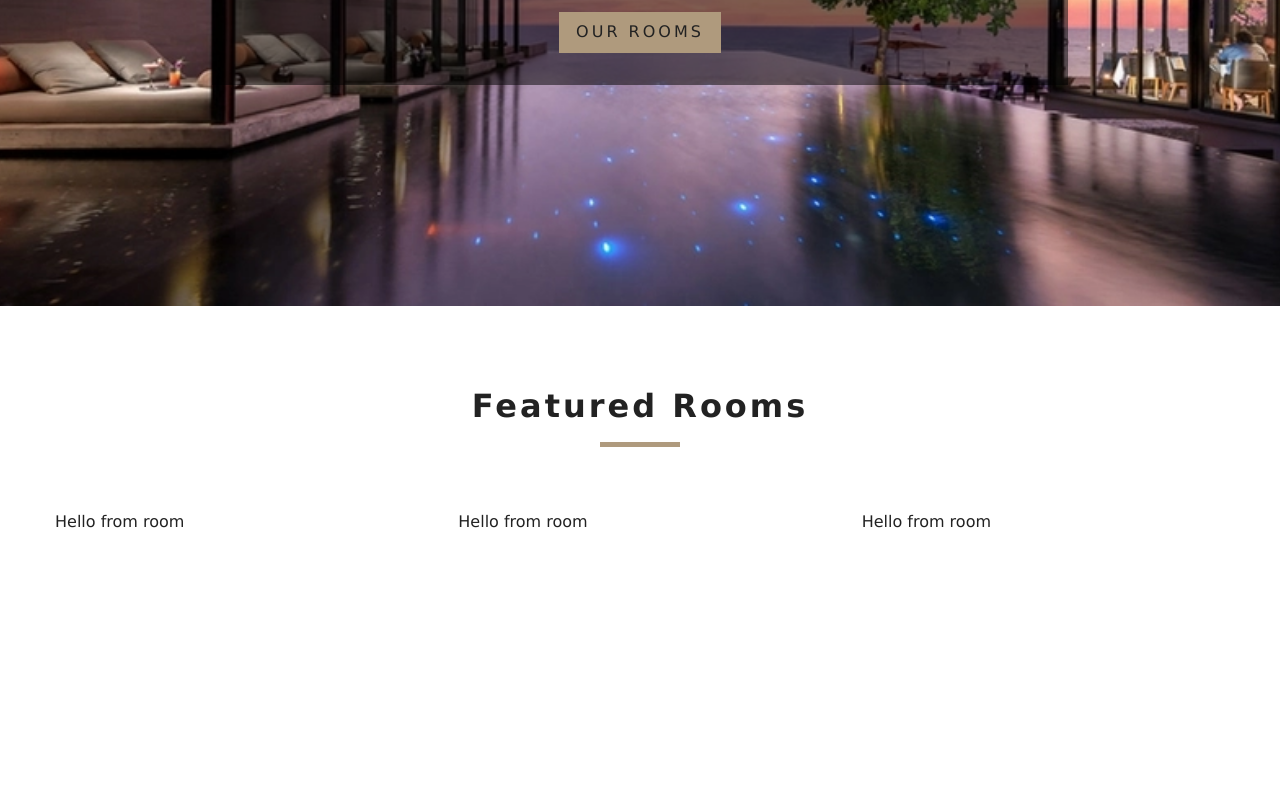
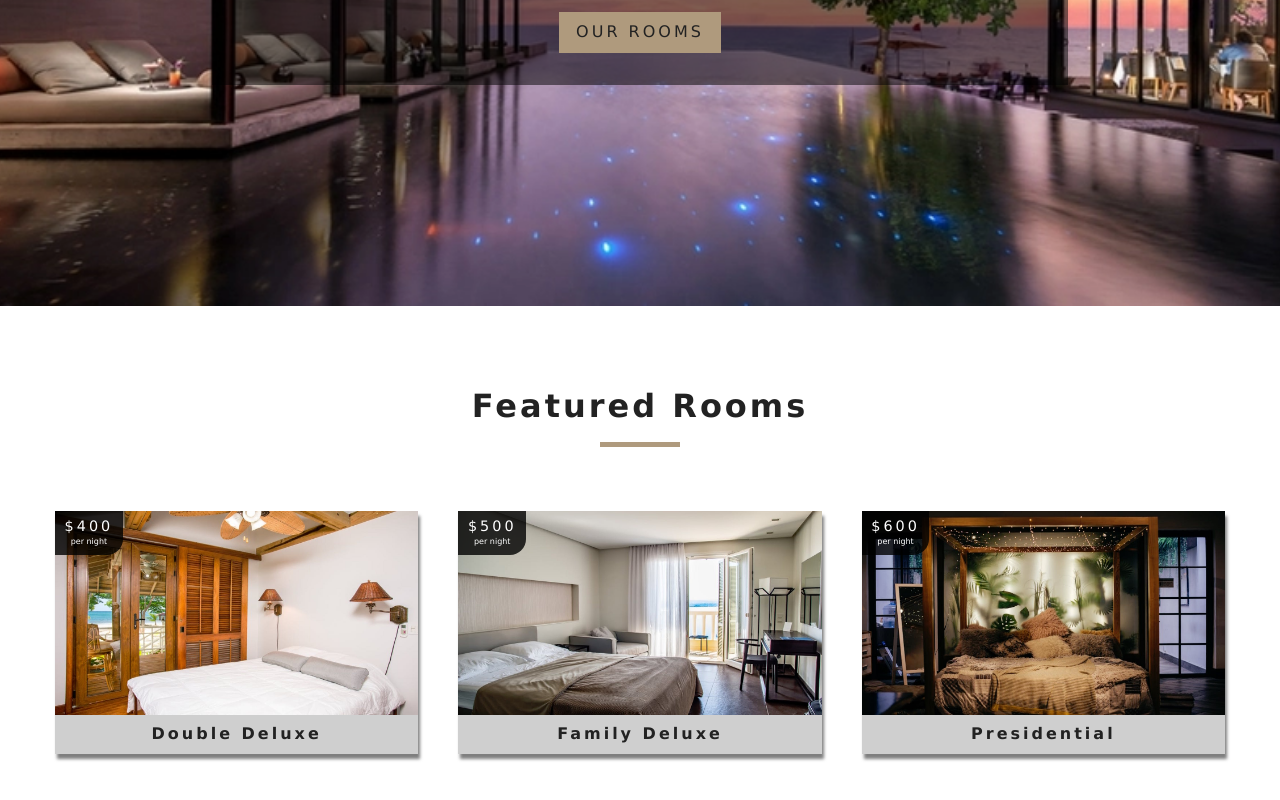
Before and after one commit to tuyenphk/beach-resort, a React (Create React App) app: page / in a window 1280 px wide. Shown: the part 494-1294 px from the top of the page. Before the commit the page ends 1107 px from the top, so only its background shows below. Built offline with nearby package versions, Linux system fonts and the light colour scheme.

Commit message:
display room feature

```diff
--- a/src/App.js
+++ b/src/App.js
@@ -17,7 +17,7 @@
       <Switch>
         <Route exact path="/" component={Home} />
         <Route exact path="/rooms" component={Rooms} />
-        <Route exact path="/room/:slug" component={SingleRoom} />
+        <Route exact path="/rooms/:slug" component={SingleRoom} />
         <Route exact path="/services" component={Services} />
         <Route component={Error} />
       </Switch>
--- a/src/components/Room.js
+++ b/src/components/Room.js
@@ -1,9 +1,30 @@
 import React from 'react'
+import {Link} from 'react-router-dom'
+import PropTypes from 'prop-types'
 
-export default function Room() {
+export default function Room({room}) {
+    const{name, slug, images, price} = room;
     return (
-        <div>
-            Hello from room
-        </div>
+        <article className="room">
+            <div className="img-container">
+                <img src={images[0]} alt="single room" />
+                <div className="price-top">
+                    <h6>${price}</h6>
+                    <p>per night</p>
+                </div>
+                <Link to={`/rooms/${slug}`} className="btn-primary room-link">Features</Link>
+            </div>
+            <p className="room-info">{name}</p>
+        </article>
     )
 }
+
+Room.propTypes = {
+    room: PropTypes.shape({
+        name: PropTypes.string.isRequired,
+        slug: PropTypes.string.isRequired,
+        image: PropTypes.arrayOf(PropTypes.string).isRequired,
+        price: PropTypes.number.isRequired
+
+    })
+}
```
